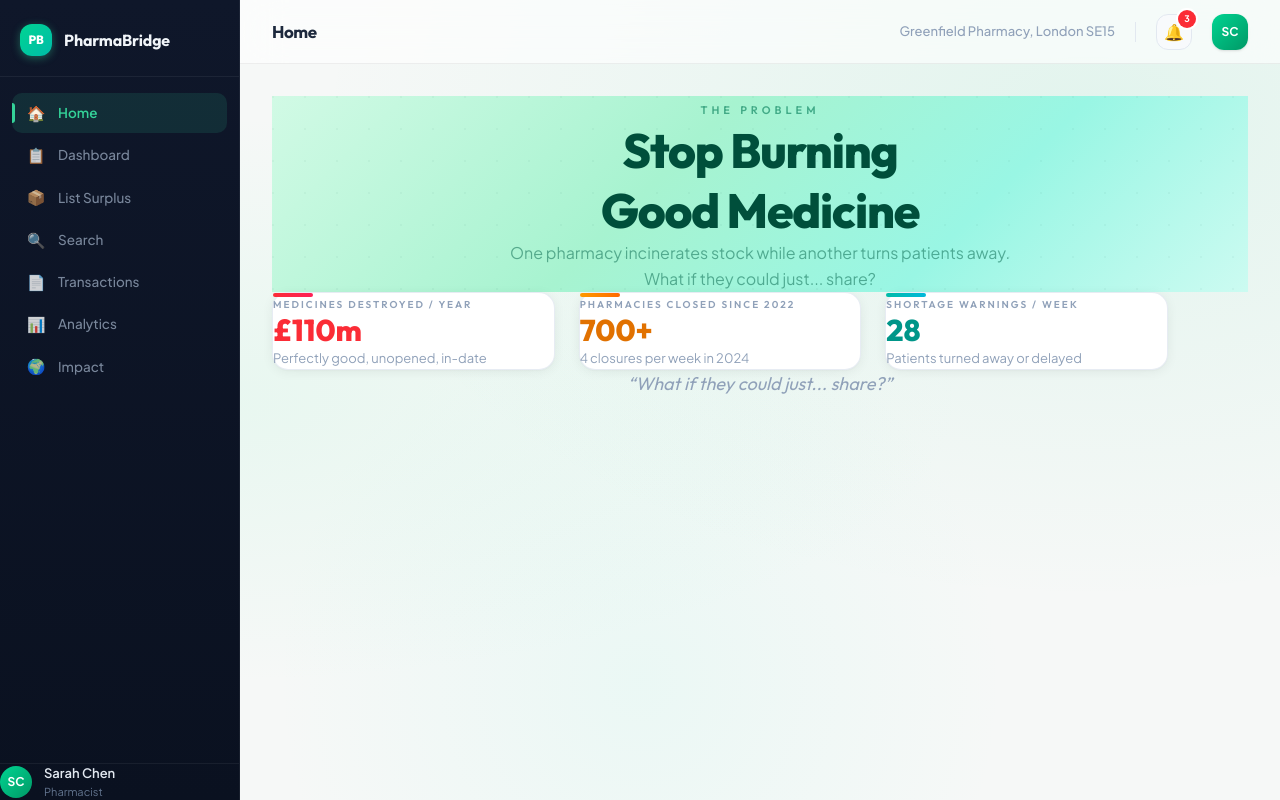
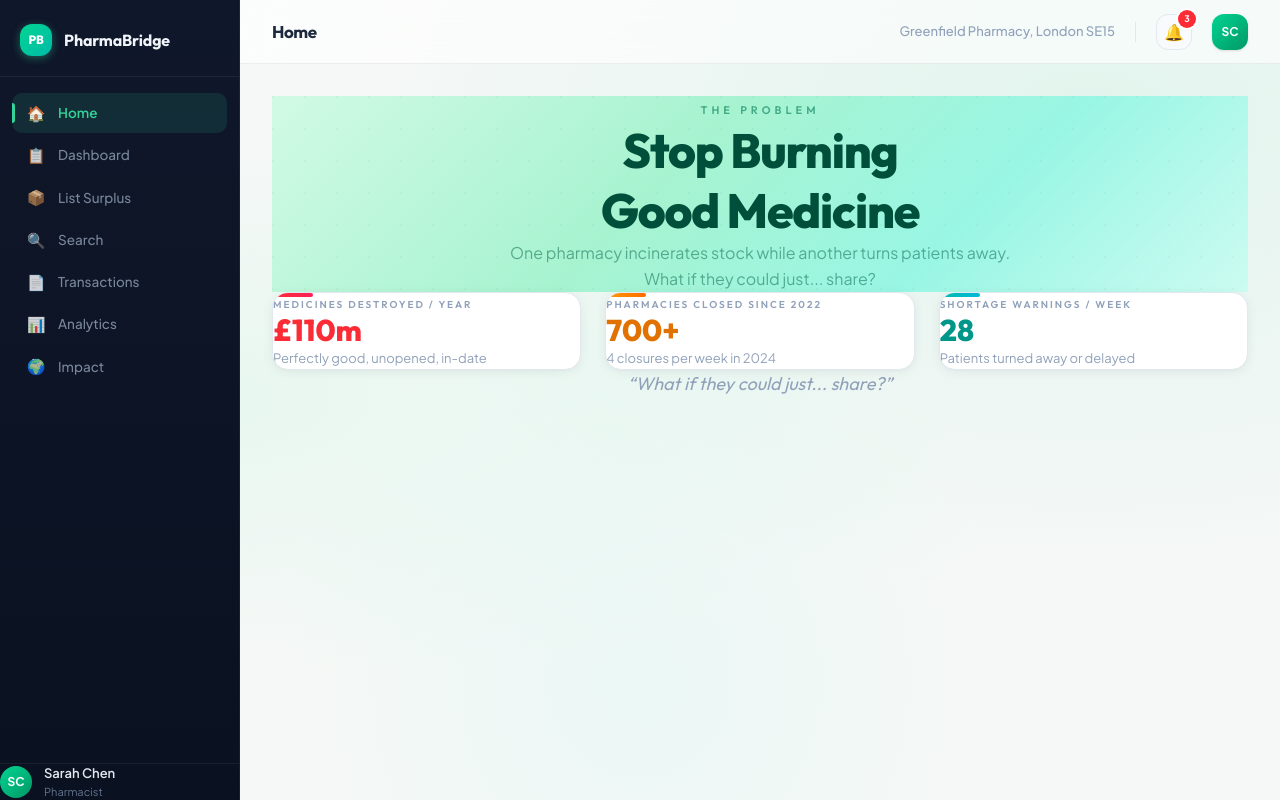
Before and after one commit to richard7ao/national-med-tech-foundation-hackathon, a Next.js app: page / in a window 1280 px wide. Built offline with nearby package versions, Linux system fonts and the light colour scheme.

Commit message:
fix: solid card borders, overflow-hidden, wider stat card container
Cards now have solid #e2e8f0 borders (visible on light bg), overflow
hidden to prevent text bleed, wider max-w-5xl landing container, and
p-8 StatCard padding. Gitignore updated for generated dirs.

```diff
--- a/app/components/StatCard.tsx
+++ b/app/components/StatCard.tsx
@@ -34,7 +34,7 @@ export default function StatCard({
 
   return (
     <div
-      className={`glass-card p-7 animate-fade-in-up ${styles.glow}`}
+      className={`glass-card p-8 animate-fade-in-up ${styles.glow}`}
       style={{ animationDelay: `${delay}ms` }}
     >
       <div className={`w-10 h-1 rounded-full bg-gradient-to-r ${styles.gradient} mb-5`} />
--- a/app/globals.css
+++ b/app/globals.css
@@ -163,11 +163,12 @@ h1, h2, h3, h4, h5, h6 {
 /* ─── Card System ─── */
 .glass-card {
   background: #ffffff;
-  border: 1px solid rgba(226, 232, 240, 0.8);
+  border: 1px solid #e2e8f0;
   box-shadow:
     0 2px 12px rgba(0, 0, 0, 0.06),
     0 1px 2px rgba(0, 0, 0, 0.03);
   border-radius: 16px;
+  overflow: hidden;
   transition: transform 0.25s ease, box-shadow 0.25s ease;
 }
 
@@ -180,11 +181,12 @@ h1, h2, h3, h4, h5, h6 {
 
 .glass-card-static {
   background: #ffffff;
-  border: 1px solid rgba(226, 232, 240, 0.8);
+  border: 1px solid #e2e8f0;
   box-shadow:
     0 2px 12px rgba(0, 0, 0, 0.06),
     0 1px 2px rgba(0, 0, 0, 0.03);
   border-radius: 16px;
+  overflow: hidden;
 }
 
 /* ─── Custom Scrollbar ─── */
--- a/app/page.tsx
+++ b/app/page.tsx
@@ -37,7 +37,7 @@ export default function LandingPage() {
       </div>
 
       {/* Stat Cards */}
-      <div className="max-w-4xl mx-auto -mt-12 relative z-10 px-8">
+      <div className="max-w-5xl mx-auto -mt-12 relative z-10 px-8">
         <div className="grid grid-cols-3 gap-6">
           <StatCard
             label="Medicines Destroyed / Year"
```
Also changed, not shown: 1 other file (tests, documents, lock files or other folders).
